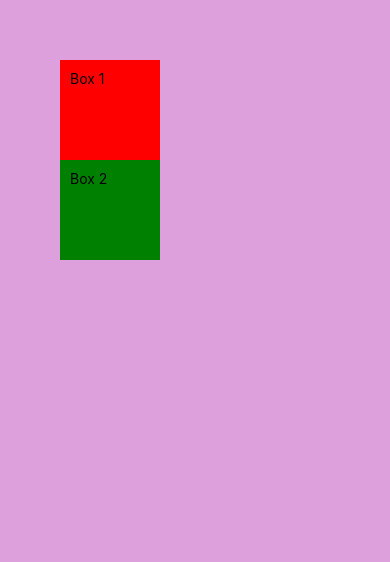
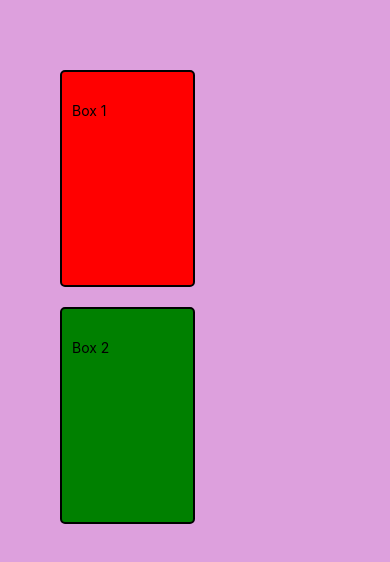
Before and after one commit to itsparasbisht/rn-starter, a React Native app: screen / in a window 390 px wide. Shown: the top 562 px of the page. Built offline with nearby package versions, Linux system fonts and the light colour scheme.

Commit message:
box model style

```diff
--- a/App.js
+++ b/App.js
@@ -21,9 +21,14 @@ const styles = StyleSheet.create({
     padding: 60,
   },
   box: {
-    width: 100,
-    height: 100,
-    padding: 10,
+    width: "50%",
+    height: "30%",
+    paddingHorizontal: 10,
+    paddingVertical: 30,
+    marginVertical: 10,
+    borderWidth: 2,
+    borderColor: "black",
+    borderRadius: 5,
   },
   redBg: {
     backgroundColor: "red",
```
